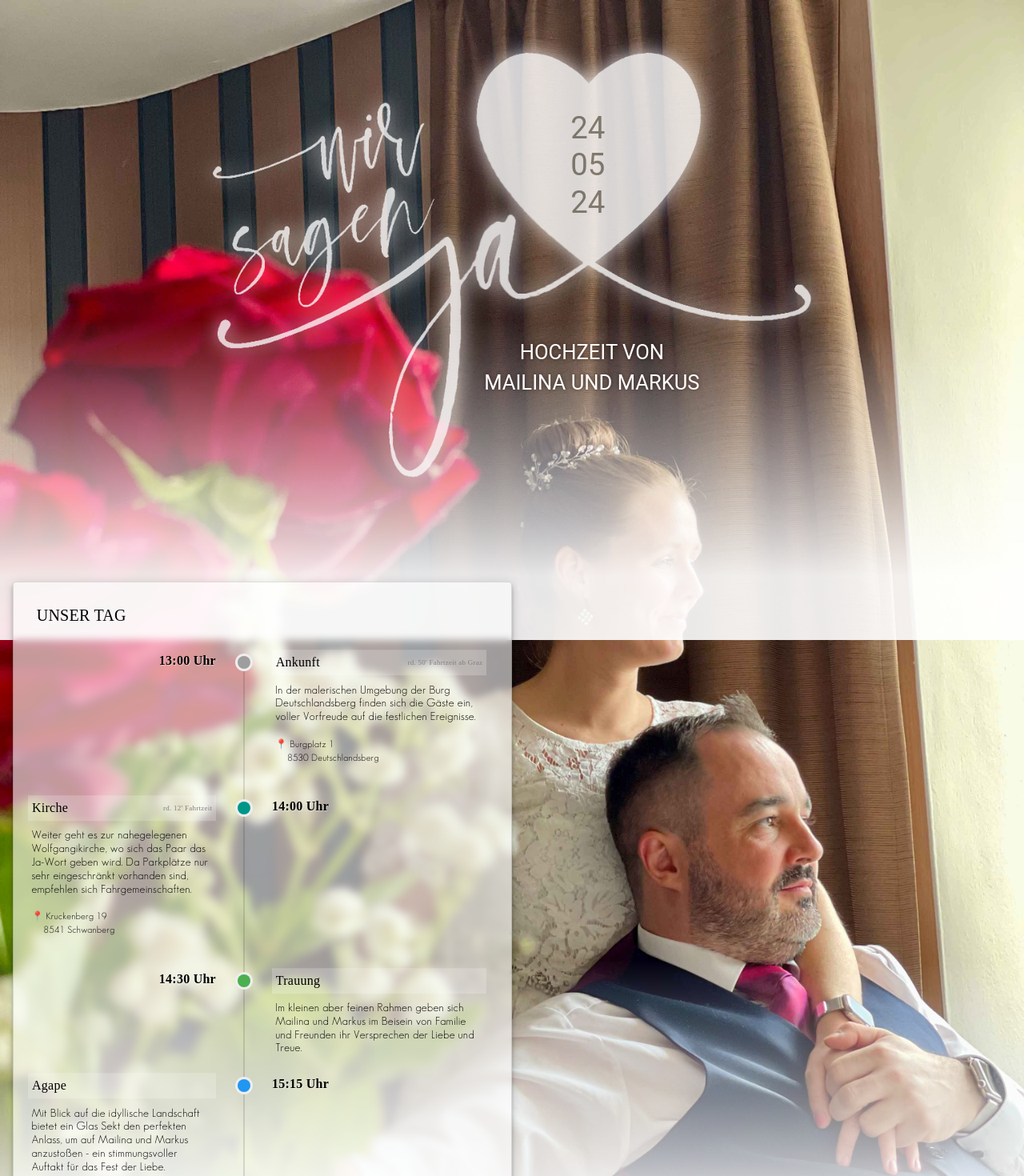
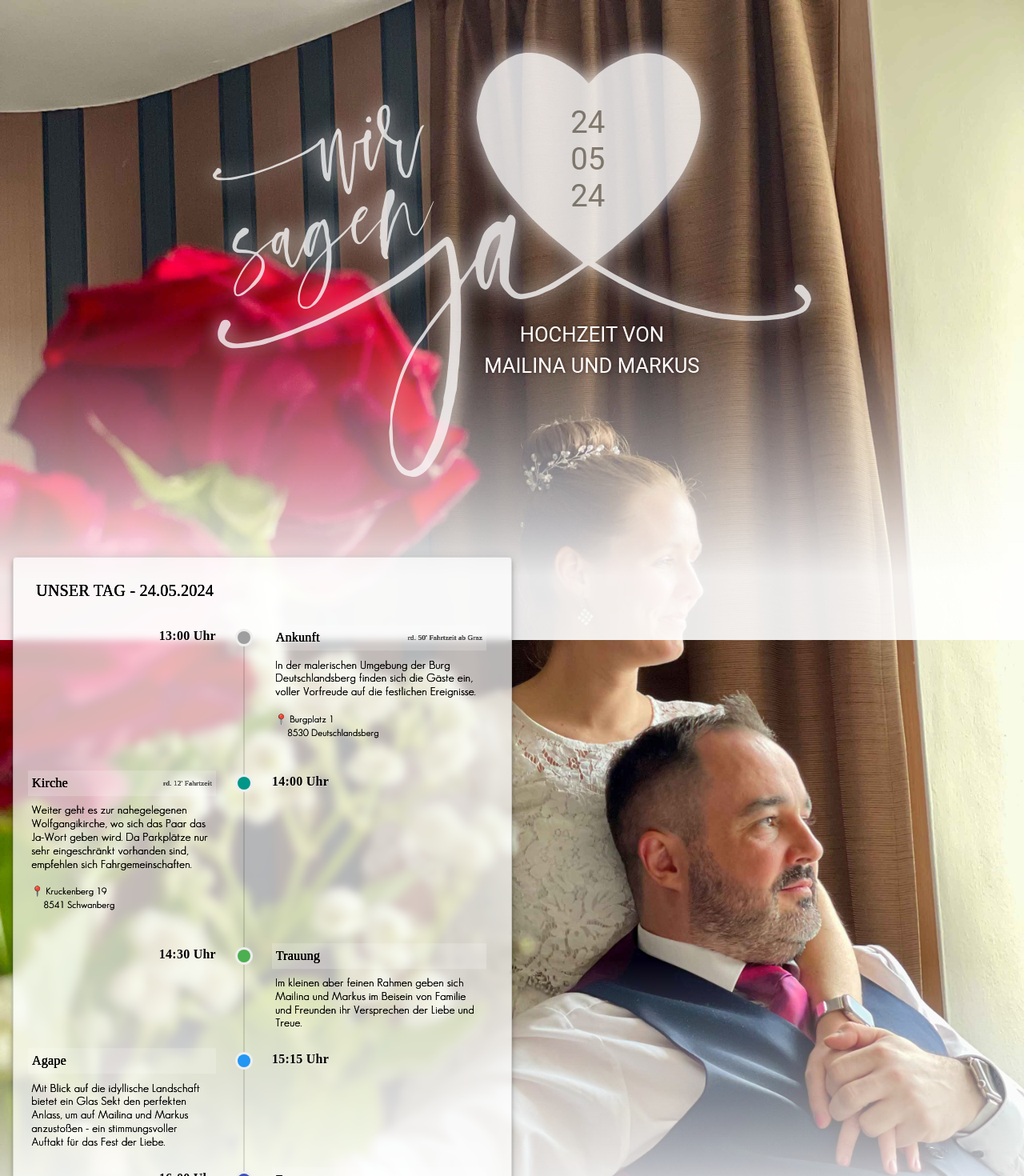
Before and after one commit to markus-barta/wedding24, a Vue app: page / in a window 1280 px wide. Shown: the top 1470 px of the page at 80% size. Built offline with nearby package versions, Linux system fonts and the light colour scheme; a web font is replaced by a local one.

Commit message:
final polish. svg heart. new favicon. some readability by adding shadows and less transparency.

```diff
--- a/src/components/Main.vue
+++ b/src/components/Main.vue
@@ -4,7 +4,8 @@
 <template>
   <v-container class="container-background" fluid>
     <div class="image-yes-container">
-      <img src="../assets/wir-sagen-ja.png" alt="Wir sagen ja">
+      <!-- <img src="../assets/wir-sagen-ja.png" alt="Wir sagen ja"> -->
+      <img src="../assets/wir-sagen-ja.svg" alt="Wir sagen ja">
       <div class="mm-overlay">HOCHZEIT VON<br>MAILINA UND MARKUS</div>
       <div class="date-overlay">24<br>05<br>24</div>
     </div>
@@ -21,7 +22,7 @@
         >
         <!-- Basics -->
           <template v-slot:title>
-            <div style="text-align: left">&nbsp&nbspUNSER TAG<br><br></div>
+            <div style="text-align: left; padding-left: 10px;">UNSER TAG - 24.05.2024<br><br></div>
 
             <!-- Timeline -->
             <v-timeline align="start" truncate-line="start">
@@ -450,26 +451,6 @@ watch(form, async () => {
   }
 }
 
-.centerHeader {
-  font-family: 'Millano';
-  font-size: 300%;
-  text-align: center;
-  margin: 30px 0;
-  color: white;
-  letter-spacing: 0;
-  font-weight: 100;
-  animation: sparkle 4s infinite linear;
-}
-
-.centerHeader .line {
-  display: block;
-  margin-bottom: 30px; /* spacing between lines */
-}
-
-.centerHeader .line:last-child {
-  margin-bottom: 90; /* extra space at the bottom */
-}
-
 .person-card {margin: 40px 0;}
 .person-card-text {color: lightgray; text-align: center;}
 .alert-message {margin: 40px 0;}
@@ -495,7 +476,7 @@ watch(form, async () => {
   width: 50%;
   margin-left: 0;
   margin-right: auto;
-  background-color: rgba(255, 255, 255, 0.6);
+  background-color: rgba(255, 255, 255, 0.7);
   backdrop-filter: blur(5px);
 }
 
@@ -634,7 +615,7 @@ watch(form, async () => {
     margin-left: auto; /* These two margin properties will center the image */
     margin-right: auto;
     opacity: 0.8;
-    filter: blur(0.4px) drop-shadow(0 0 12px rgba(255, 255, 255, 1));
+    filter: drop-shadow(0 0 12px rgba(255, 255, 255, 1));
 }
 
 .mm-overlay {
@@ -661,18 +642,22 @@ watch(form, async () => {
 {
   font-family: 'Geo';
   color: black;
-  font-weight:bolder;
+  font-weight:bold;
+  text-shadow: 0.1px 0 black, -0.1px 0 black;
+
 }
 
 .v-card-title
 {
   font-family: 'MrEaves';
   color: black;
-  font-weight:bolder;
+  font-weight:bold;
+  text-shadow: 0.1px 0 black, -0.1px 0 black;
 }
 
 .v-list-item-title { /* Dropdown item font*/
   font-family: 'Geo';
+  text-shadow: 0.1px 0 black, -0.1px 0 black;
 }
 
 
@@ -738,7 +723,8 @@ watch(form, async () => {
 
 .plain-text {
   padding: 0.1em 0.3em 1.3em 0.6em;
-  color: rgba(75, 75, 75, 1);
+  color: rgba(95, 95, 95, 1);
+  text-shadow: none;
 }
 
 
```
Also changed, not shown: public/favicon.png, src/assets/wir-sagen-ja.svg (added).
